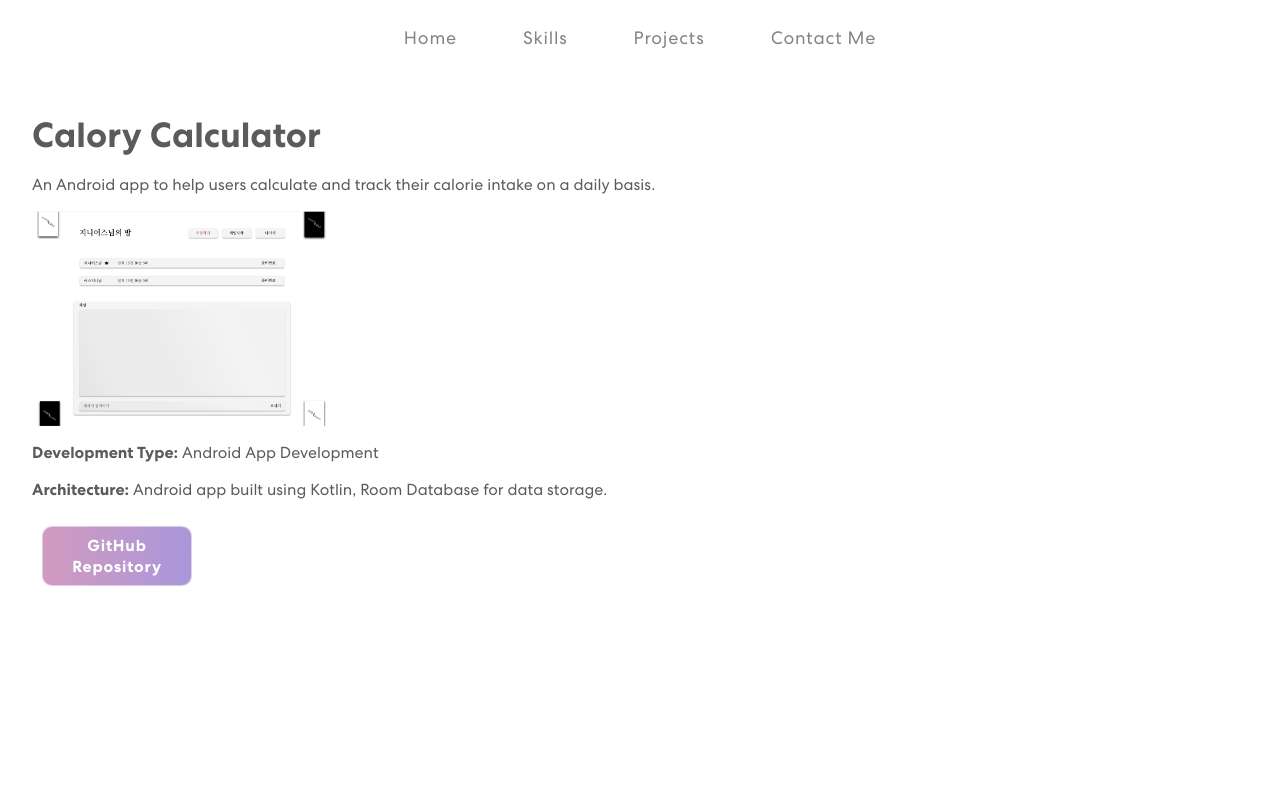
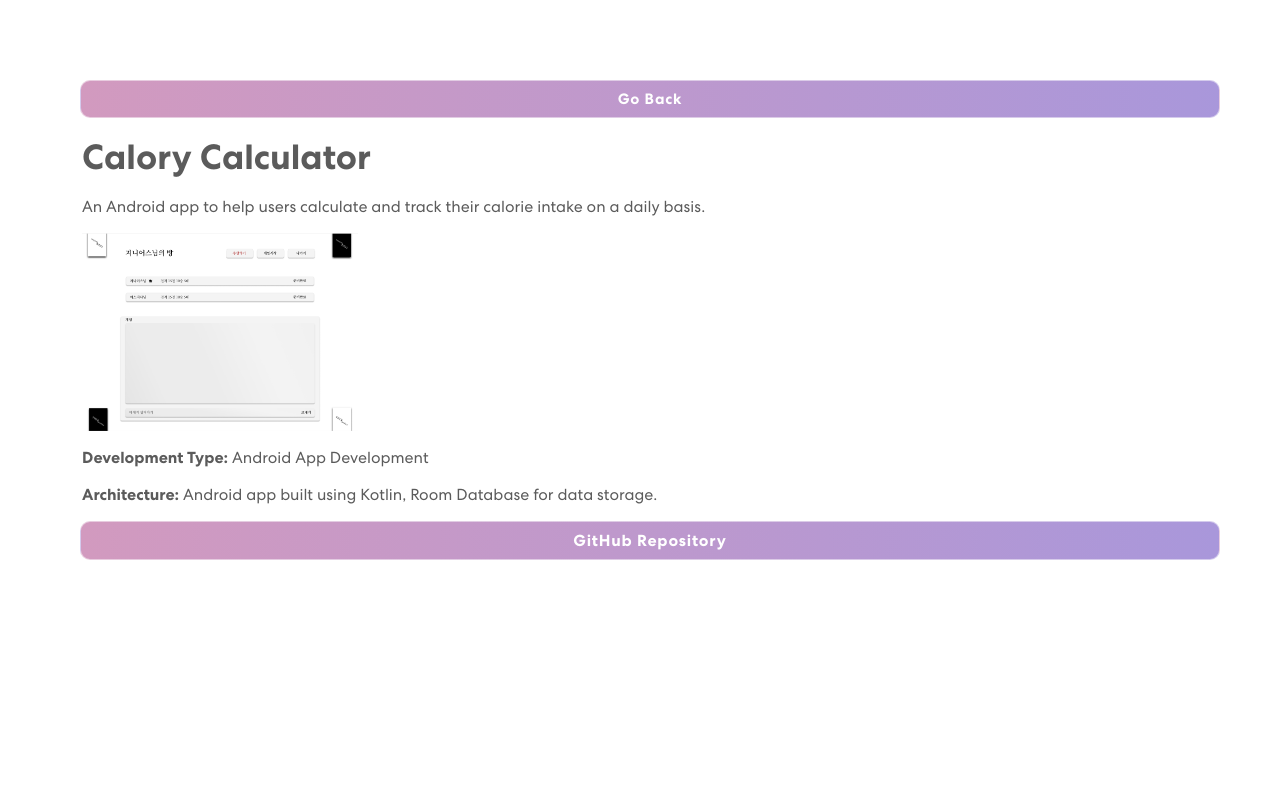
Before and after one commit to JeonJiw/portfolio, a React (Create React App) app: page /project/calory-calculator in a window 1280 px wide. Shown: the top 800 px of the page. Built offline with nearby package versions, Linux system fonts and the light colour scheme.

Commit message:
Remove NavBar in ProjectDetail

```diff
--- a/package.json
+++ b/package.json
@@ -19,6 +19,7 @@
     "react-multi-carousel": "^2.8.5",
     "react-router-dom": "^6.26.2",
     "react-scripts": "5.0.1",
+    "react-scroll": "^1.9.0",
     "web-vitals": "^2.1.4"
   },
   "scripts": {
--- a/src/App.css
+++ b/src/App.css
@@ -317,8 +317,7 @@ nav.navbar .navbar-nav .nav-link.active {
 }
 
 .project-page {
-  padding: 2rem;
-  margin-top: 5rem;
+  padding: 80px 0;
 }
 
 .project-page h1 {
--- a/src/App.js
+++ b/src/App.js
@@ -1,4 +1,9 @@
-import { BrowserRouter as Router, Route, Routes } from "react-router-dom";
+import {
+  BrowserRouter as Router,
+  Route,
+  Routes,
+  useLocation,
+} from "react-router-dom";
 import { NavBar } from "./components/NavBar";
 import { Banner } from "./components/Banner";
 import { Skills } from "./components/Skills";
@@ -7,26 +12,23 @@ import { Footer } from "./components/Footer";
 import { ContactMe } from "./components/ContactMe";
 import { ProjectDetail } from "./components/ProjectDetail";
 import "bootstrap/dist/css/bootstrap.min.css";
-import { useRef } from "react";
 import "./App.css";
 
 function App() {
-  const scrollRef = useRef(null);
-
+  const isRoot = window.location.pathname === "/";
   return (
     <Router>
       <div className="App">
-        <NavBar scrollRef={scrollRef} />
+        {isRoot && <NavBar />}
         <Routes>
           <Route
             path="/"
             element={
               <>
-                {" "}
-                <Banner scrollRef={scrollRef} />
+                <Banner />
                 <Skills />
                 <Projects />
-                <ContactMe ref={scrollRef} />
+                <ContactMe />
               </>
             }
           />
--- a/src/components/Banner.js
+++ b/src/components/Banner.js
@@ -1,7 +1,7 @@
-// Banner.js
 import { Container, Row } from "react-bootstrap";
+import { Link } from "react-scroll";
 
-export const Banner = ({ scrollRef }) => {
+export const Banner = () => {
   const onClickDownload = () => {
     const url = "http://localhost:3000/Resume_JiwonJeon_202409.pdf";
     const link = document.createElement("a");
@@ -11,24 +11,18 @@ export const Banner = ({ scrollRef }) => {
     link.click();
     link.remove();
   };
+
   return (
     <section className="banner" id="home">
       <Container className="banner-container">
-        <Row className="aligh-items-center">
+        <Row className="align-items-center">
           <h1>Welcome to my portfolio</h1>
           <p>Hi, I'm Jiwon. Full Stack / Front / Backend Developer</p>
           <div className="mb-2">
             <button onClick={onClickDownload}>Download CV</button>
-            <button
-              onClick={() => {
-                if (scrollRef.current) {
-                  scrollRef.current.scrollIntoView({ behavior: "smooth" });
-                  window.history.pushState(null, "", "#contactme");
-                }
-              }}
-            >
-              Contact Me
-            </button>
+            <Link to="contactme" smooth={true} duration={100} offset={-70}>
+              <button>Contact Me</button>
+            </Link>
           </div>
         </Row>
       </Container>
--- a/src/components/NavBar.js
+++ b/src/components/NavBar.js
@@ -1,15 +1,32 @@
 import { Navbar, Container, Nav } from "react-bootstrap";
+import { Link } from "react-scroll";
 
-export const NavBar = ({ scrollRef }) => {
+export const NavBar = () => {
   return (
     <Navbar expand="md">
       <Container>
         <Navbar.Collapse id="basic-navbar-nav">
           <Nav>
-            <Nav.Link href="#home">Home</Nav.Link>
-            <Nav.Link href="#skills">Skills</Nav.Link>
-            <Nav.Link href="#projects">Projects</Nav.Link>
-            <Nav.Link href="#contactme">Contact Me</Nav.Link>
+            <Nav.Link>
+              <Link to="home" smooth={true} duration={100}>
+                Home
+              </Link>
+            </Nav.Link>
+            <Nav.Link>
+              <Link to="skills" smooth={true} duration={100}>
+                Skills
+              </Link>
+            </Nav.Link>
+            <Nav.Link>
+              <Link to="projects" smooth={true} duration={100}>
+                Projects
+              </Link>
+            </Nav.Link>
+            <Nav.Link>
+              <Link to="contactme" smooth={true} duration={100}>
+                Contact Me
+              </Link>
+            </Nav.Link>
           </Nav>
         </Navbar.Collapse>
       </Container>
--- a/src/components/ProjectDetail.js
+++ b/src/components/ProjectDetail.js
@@ -1,8 +1,10 @@
-import { useParams } from "react-router-dom";
+import { useParams, useNavigate } from "react-router-dom";
 import projects from "../projectsData";
+import { Container, Row } from "react-bootstrap";
 
 export const ProjectDetail = () => {
   const { id } = useParams();
+  const navigate = useNavigate(); // Use this for navigation
   const project = projects.find((p) => p.id === id);
 
   if (!project) {
@@ -10,7 +12,10 @@ export const ProjectDetail = () => {
   }
 
   return (
-    <div className="project-page">
+    <section className="project-page">
+      <Container>
+        <Row>
+          <button onClick={() => navigate("/")}>Go Back</button>{" "}
           <h1>{project.title}</h1>
           <p>{project.description}</p>
           <img src={project.imgUrl} alt={project.title} />
@@ -21,11 +26,14 @@ export const ProjectDetail = () => {
             <strong>Architecture:</strong> {project.architecture}
           </p>
           <button>
-        <a href={project.githubUrl} target="_blank" rel="noopener noreferrer">
+            <a
+              href={project.githubUrl}
+              target="_blank"
+              rel="noopener noreferrer"
+            >
               GitHub Repository
             </a>
           </button>
-
           <div className="video">
             <iframe
               width="560"
@@ -35,6 +43,8 @@ export const ProjectDetail = () => {
               allowFullScreen
             ></iframe>
           </div>
-    </div>
+        </Row>
+      </Container>
+    </section>
   );
 };
```
Also changed, not shown: src/index.js (+6 -6 lines), 1 other file (tests, documents, lock files or other folders). Lines whose indentation alone changed are shown as unchanged.
